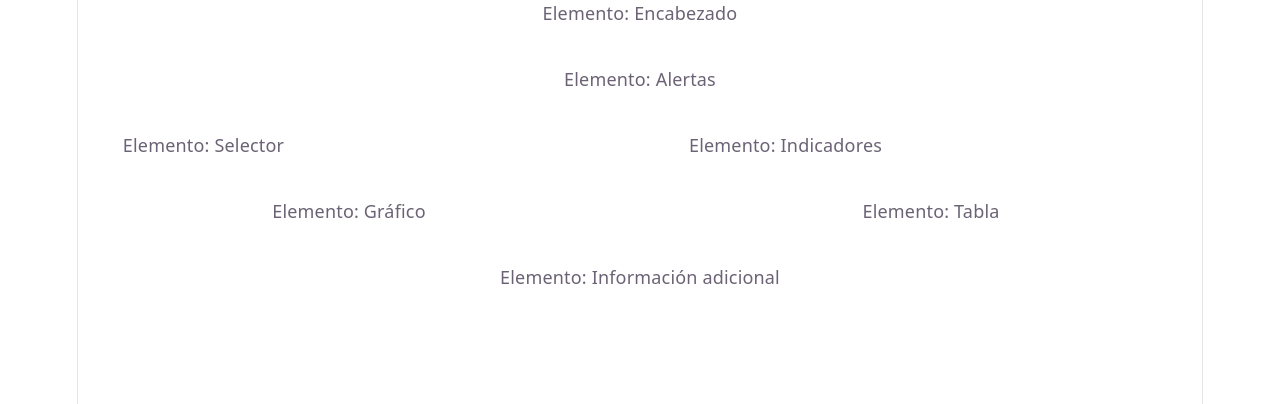
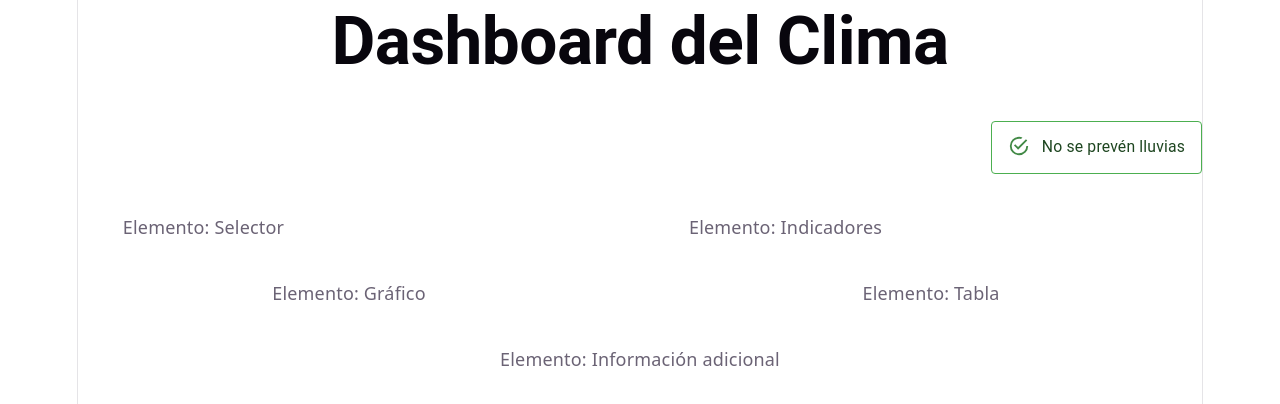
Before and after one commit to aavendan/dashboard3, a React (Vite) app: page / in a window 1280 px wide. Shown: the top 404 px of the page. Built offline with nearby package versions, Linux system fonts and the light colour scheme.

Commit message:
feat: add HeaderUI and AlertUI components to enhance the App layout

```diff
--- a/src/App.tsx
+++ b/src/App.tsx
@@ -1,15 +1,21 @@
 import './App.css';
 import { Grid } from '@mui/material';
+import HeaderUI from './components/HeaderUI';
+import AlertUI from './components/AlertUI';
 
 function App() {
     return (
         <Grid container spacing={5} sx={{ justifyContent: 'center', alignItems: 'center' }}>
 
            {/* Encabezado */}
-            <Grid size={{ xs: 12, md: 12 }}>Elemento: Encabezado</Grid>
+            <Grid size={{ xs: 12, md: 12 }}><HeaderUI /></Grid>
 
             {/* Alertas */}
-            <Grid size={{ xs: 12, md: 12 }}>Elemento: Alertas</Grid>
+            <Grid size={{ xs: 12, md: 12 }}
+            container sx={{ justifyContent: 'flex-end', alignItems: 'center' }}>
+
+                <AlertUI description="No se prevén lluvias" />
+            </Grid>
 
             {/* Selector */}
             <Grid size={{ xs: 12, md: 3 }}>Elemento: Selector</Grid>
--- /dev/null
+++ b/src/components/AlertUI.tsx
@@ -0,0 +1,11 @@
+import Alert from '@mui/material/Alert';
+
+interface AlertConfig {
+    description: string;
+}
+
+export default function AlertUI(config: AlertConfig) {
+    return (
+        <Alert variant="outlined" severity="success">{config.description}</Alert>
+    );
+}
--- /dev/null
+++ b/src/components/HeaderUI.tsx
@@ -0,0 +1,12 @@
+import Typography from '@mui/material/Typography';
+
+export default function HeaderUI() {
+    return (
+        <Typography
+            variant="h2"
+            component="h1"
+            sx={{ fontWeight: 'bold' }}>
+            Dashboard del Clima
+        </Typography>
+    );
+}
```
